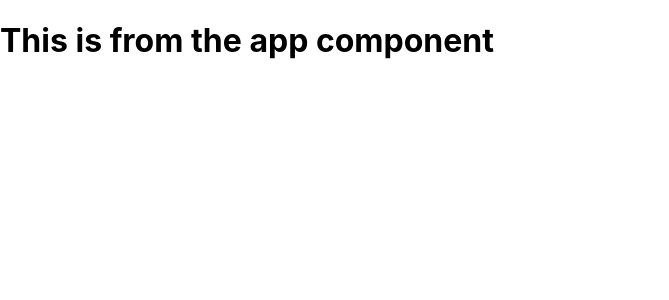
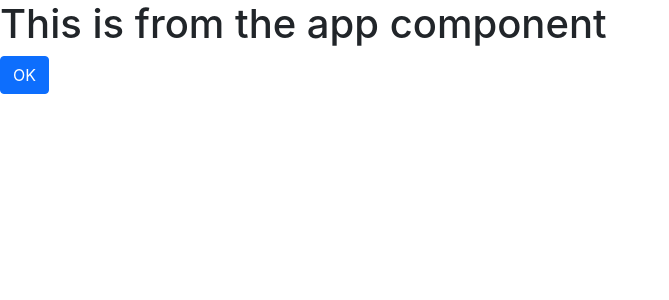
Before and after one commit to MariamBradai/boot-count, a React (Create React App) app: page / in a window 1280 px wide. Shown: the top 300 px of the page, without its empty margins (0-669 px from the left). Built offline with nearby package versions, Linux system fonts and the light colour scheme.

Commit message:
add bootstrap as a dependecy

```diff
--- a/package.json
+++ b/package.json
@@ -6,6 +6,7 @@
     "@testing-library/jest-dom": "^5.16.2",
     "@testing-library/react": "^12.1.2",
     "@testing-library/user-event": "^13.5.0",
+    "bootstrap": "^5.1.3",
     "react": "^17.0.2",
     "react-dom": "^17.0.2",
     "react-scripts": "5.0.0",
--- a/src/App.js
+++ b/src/App.js
@@ -2,8 +2,8 @@
   return (
     <div >
       <h1>This is from the app component</h1>
+      <button className="btn btn-primary">OK</button>
     </div>
   );
 }
-
 export default App;
--- a/src/index.js
+++ b/src/index.js
@@ -1,8 +1,9 @@
 import React from 'react';
 import ReactDOM from 'react-dom';
+import 'bootstrap/dist/css/bootstrap.min.css'
+import 'bootstrap/dist/js/bootstrap.bundle.min.js'
 import './index.css';
 import App from './App';
-
 
 ReactDOM.render(
     <App />,
```
Also changed, not shown: 1 other file (tests, documents, lock files or other folders).
